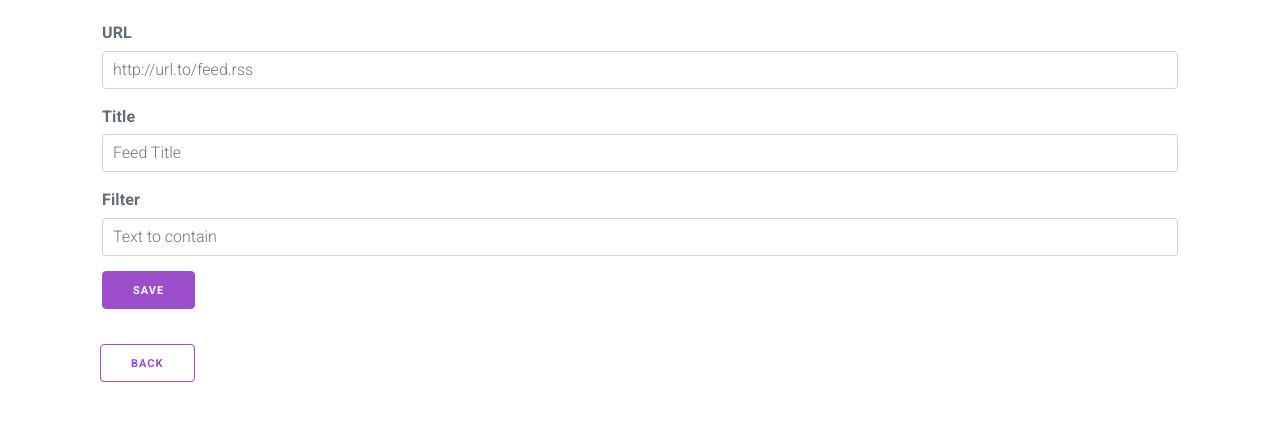
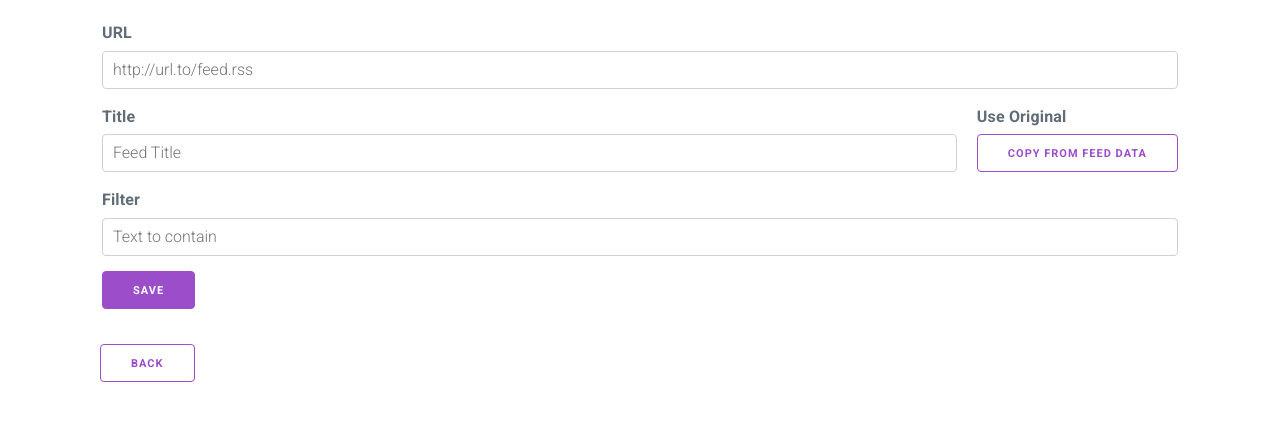
Before and after one commit to ezimir/rss-filter-to-email, a Flask app: template templates/show_feed.html in a window 1280 px wide. Shown: the part 129-550 px from the top of the page. Run offline with Flask 2, Linux system fonts and the light colour scheme; the template is opened without the code that fills it: values that come from a table or form of the project are taken from there, others are empty; some libraries are stand-ins or nearby versions.

Commit message:
Add button to copy original title to feed

```diff
--- a/templates/base.html
+++ b/templates/base.html
@@ -50,5 +50,7 @@
             {% block content %}{% endblock %}
         </section>
     </main>
+
+    {% block footer %}{% endblock %}
 </body>
 </html>
--- a/templates/show_feed.html
+++ b/templates/show_feed.html
@@ -10,7 +10,21 @@
 
         <fieldset>
             {{ render_field(form.url, placeholder='http://url.to/feed.rss') }}
-            {{ render_field(form.title, placeholder='Feed Title') }}
+            <div class="row">
+                <div class="column">
+                    {{ render_field(form.title, placeholder='Feed Title') }}
+                </div>
+                <div class="column column-auto">
+                    <label> Use Original </label>
+                    <button
+                        class="button button-outline"
+                        id="copy-from-original"
+                        data-value="{{ feed.original }}"
+                    >
+                        Copy from feed data
+                    </button>
+                </div>
+            </div>
             {{ render_field(form.filter, placeholder='Text to contain') }}
 
             <button class="button-primary" type="submit"> Save </button>
@@ -21,3 +35,18 @@
         <a class="button button-outline" href="{{ url_for('home') }}"> Back </a>
     </nav>
 {% endblock %}
+
+
+{% block footer %}
+    {{ super() }}
+
+    <script>
+        let button = document.querySelector('#copy-from-original');
+        button.addEventListener('click', e => {
+            e.preventDefault();
+            let value = button.dataset.value;
+            let input = document.querySelector('#title');
+            input.value = value;
+        });
+    </script>
+{% endblock %}
```
